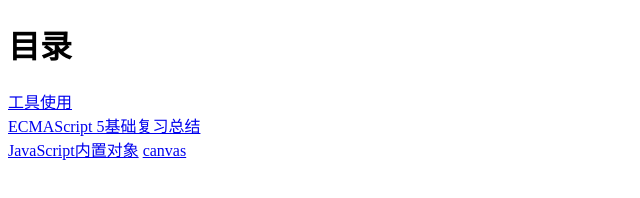
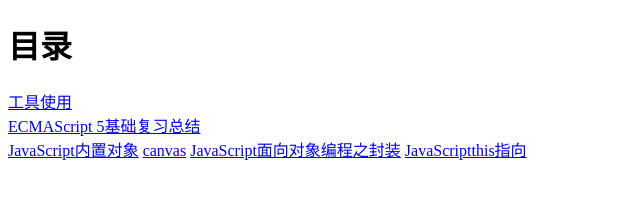
Before and after one commit to hebanxian94/hebanxian94.github.io, a plain HTML site: page index.html in a window 1280 px wide. Shown: the whole page, without its empty margins (0-640 px from the left). Drawn offline with Linux system fonts and the light colour scheme.

Commit message:
Update index.html

```diff
--- a/index.html
+++ b/index.html
@@ -12,6 +12,7 @@
 		<br>
 		<a href="20161208.html">JavaScript内置对象</a>
 		<a href="20161214.html">canvas</a>
-		<a href="20161215.html"JavaScript面向对象编程之封装</a>
+		<a href="20161215.html">JavaScript面向对象编程之封装</a>
+		<a href="20161219.html">JavaScriptthis指向</a>
 	</body>
 </html>
```
